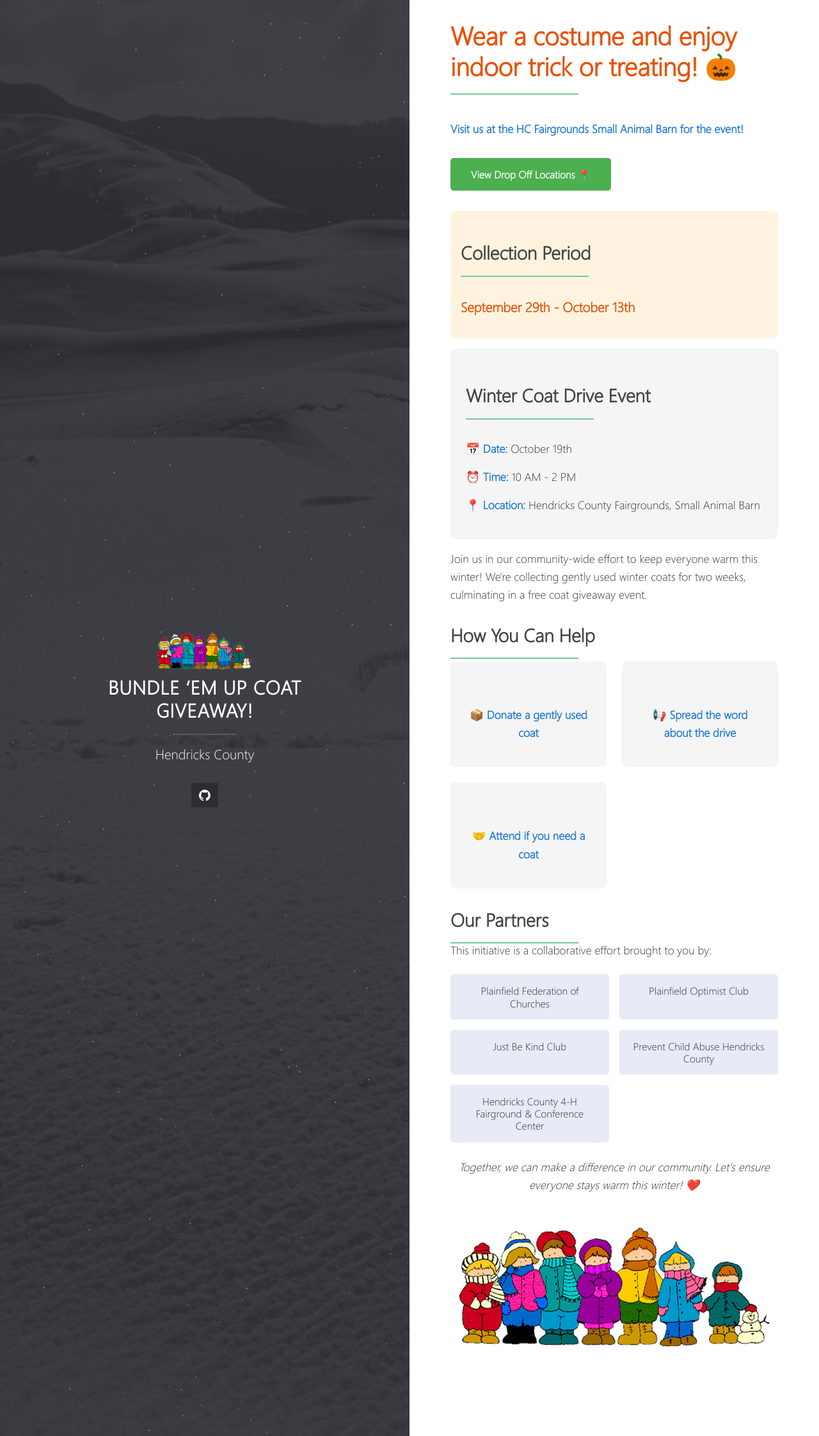
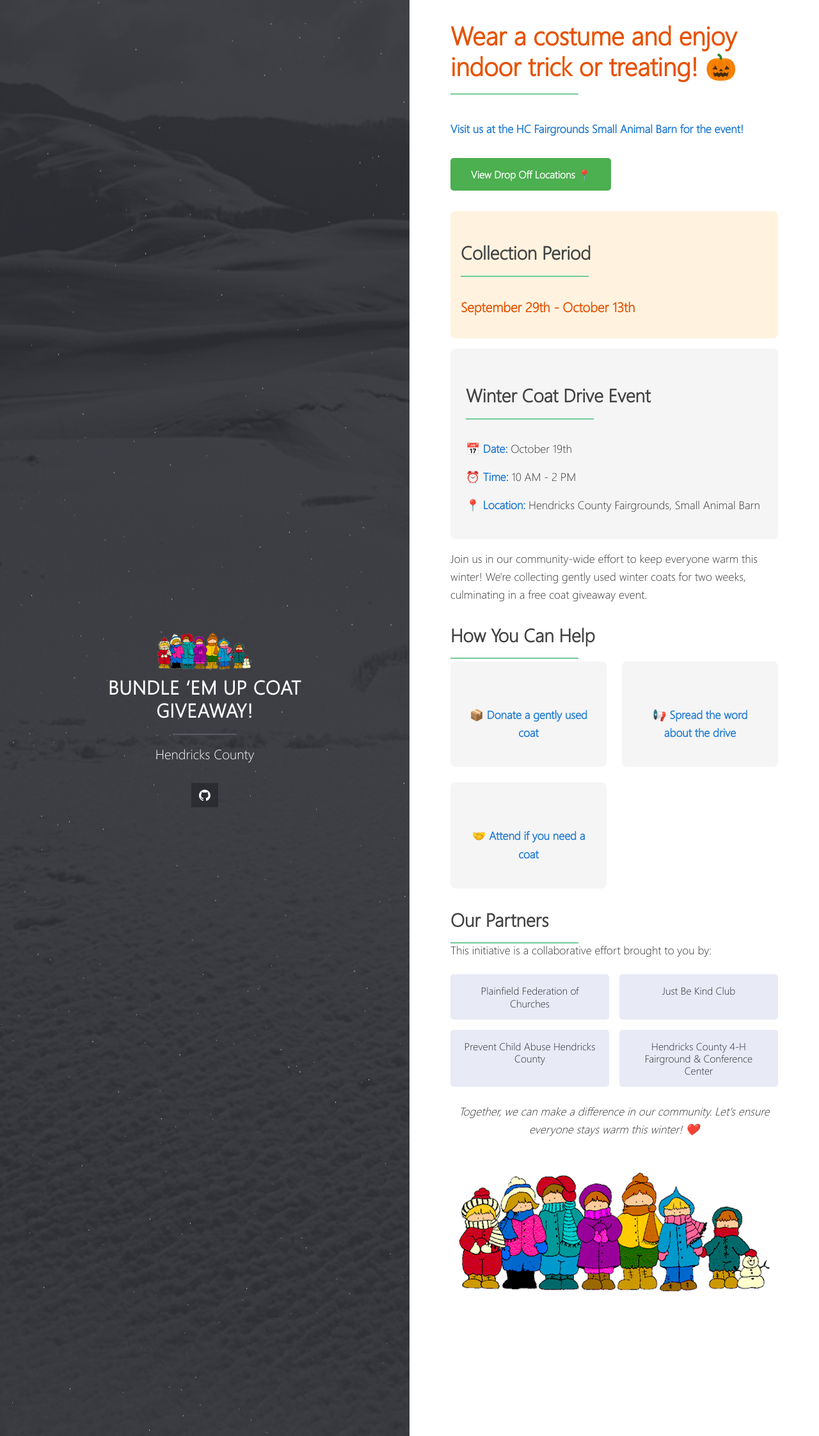
Before and after one commit to Bwaite43/bundleemup.com, a Jekyll site: the page built from index.md, in a window 1280 px wide. Shown: the whole page at 64% size. Built offline with Jekyll 4.4.1, drawn with Linux system fonts in a browser that asks for light colours.

Commit message:
removed vendor

```diff
--- a/index.md
+++ b/index.md
@@ -40,7 +40,6 @@ layout: home
 
   <div class="partners-grid">
     <div class="partner-item">Plainfield Federation of Churches</div>
-    <div class="partner-item">Plainfield Optimist Club</div>
     <div class="partner-item">Just Be Kind Club</div>
     <div class="partner-item">Prevent Child Abuse Hendricks County</div>
     <div class="partner-item">Hendricks County 4-H Fairground & Conference Center</div>
```
